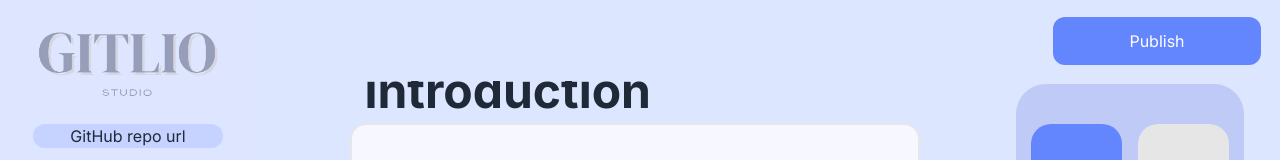
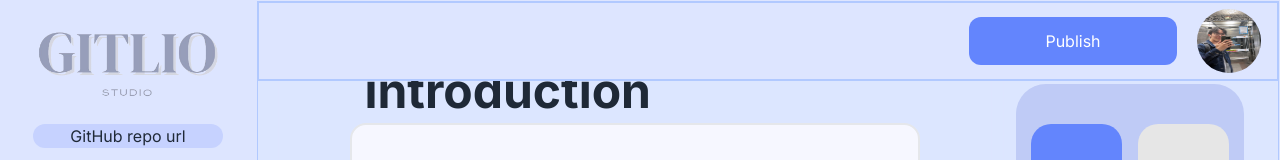
Before and after one commit to TU-GitLio/frontend, a Next.js app in the folder gitlio/: page /introduction in a window 1280 px wide. Shown: the top 160 px of the page. Built offline with nearby package versions, Linux system fonts and the light colour scheme.

Commit message:
refacor: EditHeader로 변경, 추후 div 구조 변경 예정

```diff
--- a/gitlio/app/(edit)/introduction/page.tsx
+++ b/gitlio/app/(edit)/introduction/page.tsx
@@ -15,10 +15,10 @@ export default function IntroductionPage() {
           </div>
         </div>
         <div className="col-span-4 row-span-1 h-screen bg-purple-400 border border-primary flex-col-reverse relative">
-          <div className="col-span-4 row-span-1 h-[80px] bg-[#8dabed] border absolute top-0 left-0 right-0 bottom-0 border-primary z-10">
-            <Header />
+          <div className="col-span-4 row-span-1 h-[80px] bg-[#8dabed] border absolute top-0 left-0 right-0 bottom-0 border-[#B1C9FF] z-10">
+            <EditHeader />
           </div>
-          <div className="flex h-screen bg-[#DCE6FF] border border-primary z-1">
+          <div className="flex h-screen bg-[#DCE6FF] border border-[#B1C9FF] z-1">
             <div className="flex flex-col items-center bg-[#DCE6FF] justify-center rounded-[10px] col-span-3 w-[70%] lg:h-[85%] xl:h-[90%] lg:mt-[8%] xl:mt-[5.5%] ml-5 border border-primary mr-auto">
               <Title />
               <EditBuilder>
```
